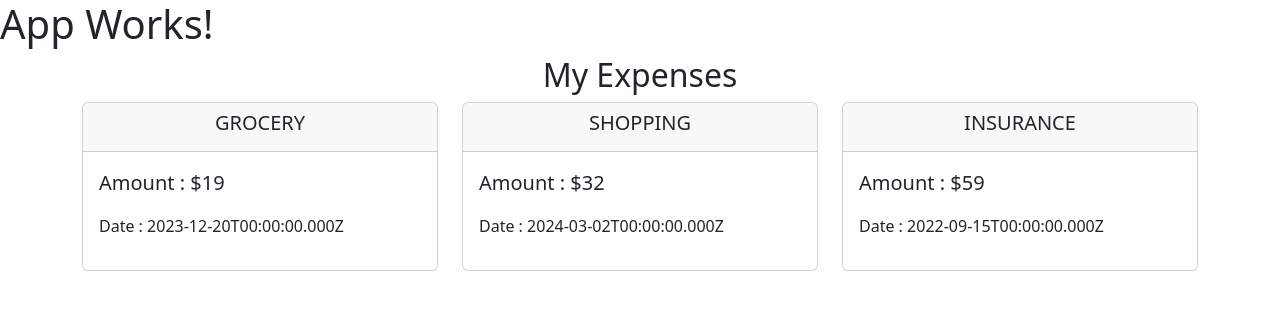
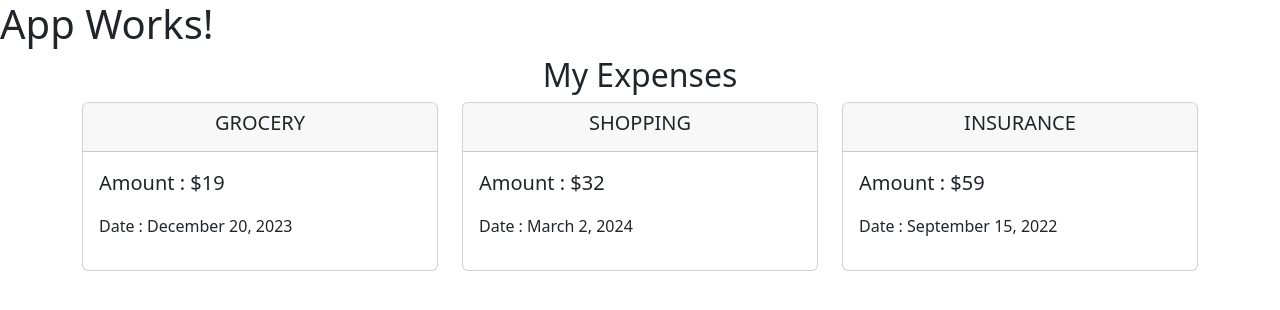
Before and after one commit to synergy2411/apr-24-frontend, a React (Create React App) app in the folder frontend/: page / in a window 1280 px wide. Shown: the top 310 px of the page. Built offline with nearby package versions, Linux system fonts and the light colour scheme.

Commit message:
expense date

```diff
--- /dev/null
+++ b/frontend/src/Components/Expenses/ExpenseData/ExpenseData.jsx
@@ -0,0 +1,15 @@
+function ExpenseData({ createdAt }) {
+  const year = createdAt.getFullYear();
+
+  const day = createdAt.toLocaleString("en-US", { day: "numeric" });
+
+  const month = createdAt.toLocaleString("en-US", { month: "long" });
+
+  return (
+    <p>
+      Date : {month} {day}, {year}
+    </p>
+  );
+}
+
+export default ExpenseData;
--- a/frontend/src/Components/Expenses/ExpenseItem/ExpenseItem.jsx
+++ b/frontend/src/Components/Expenses/ExpenseItem/ExpenseItem.jsx
@@ -1,3 +1,5 @@
+import ExpenseData from "../ExpenseData/ExpenseData";
+
 function ExpenseItem(props) {
   return (
     <div className="col-4">
@@ -7,7 +9,7 @@ function ExpenseItem(props) {
         </div>
         <div className="card-body">
           <p className="lead">Amount : ${props.expense.amount}</p>
-          <p>Date : {props.expense.createdAt.toISOString()}</p>
+          <ExpenseData createdAt={props.expense.createdAt} />
         </div>
       </div>
     </div>
```
Also changed, not shown: 1 other file (tests, documents, lock files or other folders).
